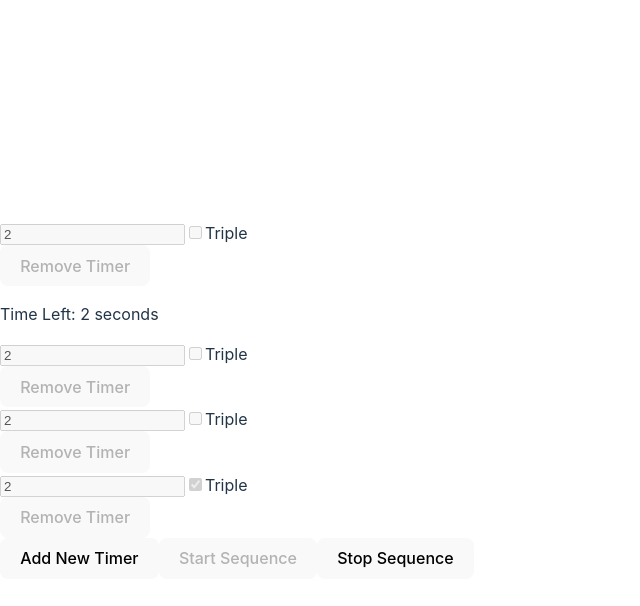
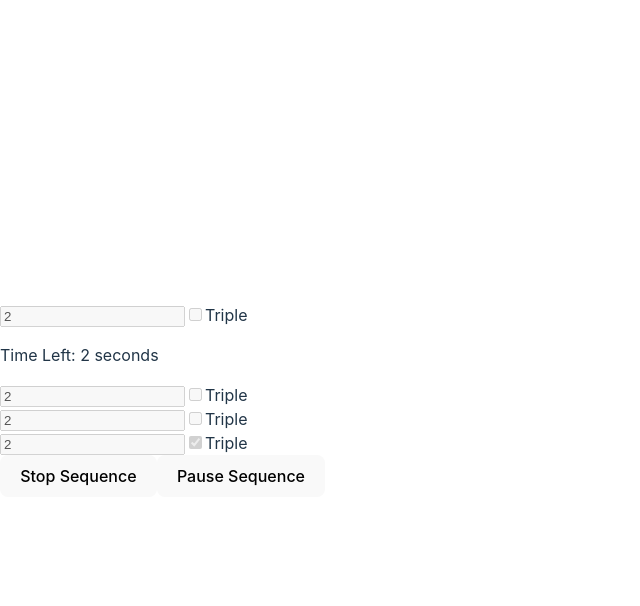
Before and after one commit to arejensen/meditation_timer, a React (Vite) app: page / in a window 1280 px wide. Both pictures are taken after a click on the button "Start Sequence". Shown: the top 606 px of the page, without its empty margins (0-640 px from the left). Built offline with nearby package versions, Linux system fonts and the light colour scheme.

Commit message:
Pause implemented

```diff
--- a/src/App.tsx
+++ b/src/App.tsx
@@ -8,9 +8,9 @@ const App = () => {
     { id: 2, initialTime: 2, triple: false },
     { id: 3, initialTime: 2, triple: false },
     { id: 4, initialTime: 2, triple: true },
-    // ...additional timers
   ]);
   const [activeTimerIndex, setActiveTimerIndex] = useState<number | null>(null);
+  const [paused, setPaused] = useState<boolean>(false);
 
   const startSequence = () => {
     setActiveTimerIndex(0);
@@ -49,6 +49,10 @@ const App = () => {
     }
   };
 
+  const pauseSequence = () => {
+    setPaused(!paused);
+  };
+
   return (
     <div className="App">
       {timers.map((timer, index) => (
@@ -59,6 +63,7 @@ const App = () => {
             onTimerFinish={handleTimerFinish}
             initialTime={timer.initialTime}
             triple={timer.triple}
+            paused={paused}
           />
           <div>
             <input
@@ -87,7 +92,7 @@ const App = () => {
             </label>
           </div>
           <>
-            {timers.length > 1 && (
+            {timers.length > 1 && activeTimerIndex === null && (
               <button
                 onClick={() => removeTimer(timer.id)}
                 disabled={activeTimerIndex !== null || timers.length <= 1}
@@ -99,13 +104,20 @@ const App = () => {
         </div>
       ))}
       <div>
-        <button onClick={addTimer}>Add New Timer</button>
-        <button onClick={startSequence} disabled={activeTimerIndex !== null}>
-          Start Sequence
-        </button>
-        <button onClick={stopSequence} disabled={activeTimerIndex === null}>
-          Stop Sequence
-        </button>
+        {activeTimerIndex === null && (
+          <>
+            <button onClick={addTimer}>Add New Timer</button>
+            <button onClick={startSequence}>Start Sequence</button>
+          </>
+        )}
+        {activeTimerIndex !== null && (
+          <>
+            <button onClick={stopSequence}>Stop Sequence</button>
+            <button onClick={pauseSequence}>
+              {paused ? "Resume" : "Pause"} Sequence
+            </button>
+          </>
+        )}
       </div>
     </div>
   );
--- a/src/components/Timer.tsx
+++ b/src/components/Timer.tsx
@@ -5,6 +5,7 @@ type TimerProps = {
   triple: boolean;
   alarmSound: string;
   isActive: boolean;
+  paused: boolean;
   onTimerFinish: () => void;
 };
 
@@ -13,6 +14,7 @@ const Timer: React.FC<TimerProps> = ({
   triple,
   alarmSound,
   isActive,
+  paused,
   onTimerFinish,
 }) => {
   const [timeLeft, setTimeLeft] = useState(initialTime);
@@ -46,6 +48,7 @@ const Timer: React.FC<TimerProps> = ({
   }, [alarmSound, triple, onTimerFinish]);
 
   useEffect(() => {
+    if (paused) return;
     if (!isActive) {
       setTimeLeft(initialTime);
       return;
@@ -63,7 +66,7 @@ const Timer: React.FC<TimerProps> = ({
     return () => {
       if (interval) clearInterval(interval);
     };
-  }, [isActive, timeLeft, initialTime, playSound]);
+  }, [paused, isActive, timeLeft, initialTime, playSound]);
 
   return (
     <>
```
